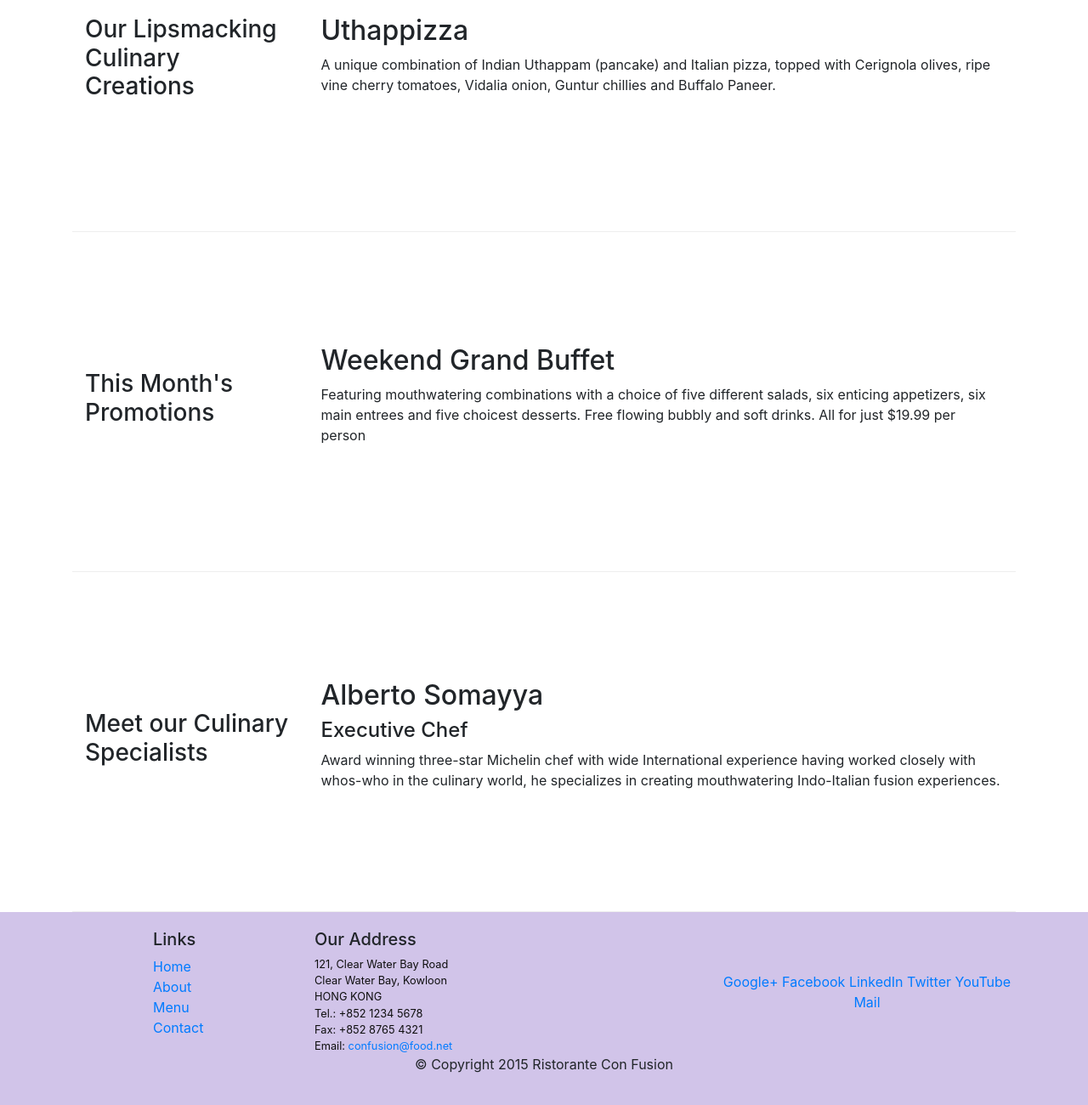
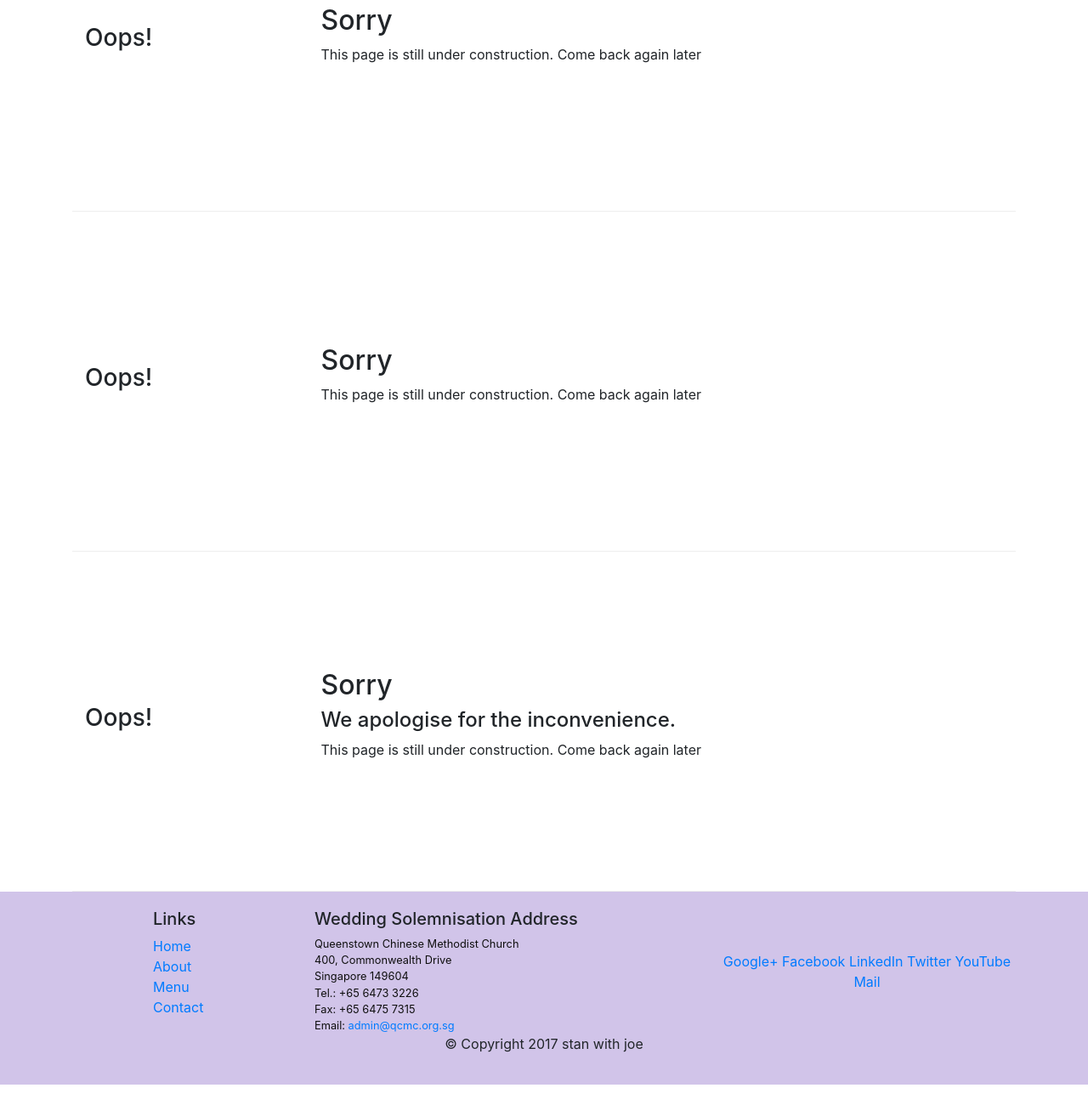
Before and after one commit to stanleyseow173/testinggit, a website: page index.html in a window 1280 px wide. Shown: the part 387-1687 px from the top of the page at 85% size. After the commit the page ends 1663 px from the top, so only its background shows below. Drawn offline with nearby package versions, Linux system fonts and the light colour scheme.

Commit message:
edit 01102017

```diff
--- a/index.html
+++ b/index.html
@@ -10,7 +10,7 @@
     <!-- Bootstrap CSS -->
     <link rel="stylesheet" href="node_modules/bootstrap/dist/css/bootstrap.min.css">
     <link rel="stylesheet" href="css/styles.css">
-    <title>Ristorante Con Fusion</title>
+    <title>stan with joe</title>
 </head>
 
 <body>
@@ -19,8 +19,8 @@
         <div class="container">
             <div class="row row-header">
                 <div class="col-12 col-sm-8">
-                    <h1>Ristorante con Fusion</h1>
-                    <p>We take inspiration from the World's best cuisines, and create a unique fusion experience. Our lipsmacking creations will tickle your culinary senses!</p>
+                    <h1>stan with joe</h1>
+                    <p>"My command is this: Love each other as I have loved you" - John 15:12</p>
                 </div>
                 <div class="col col-sm">
                 </div>
@@ -32,33 +32,33 @@
     <div class ="container">
         <div class = "row row-content align-items-center">
             <div class="col-sm-4 col-md-3 flex-last">
-                <h3>Our Lipsmacking Culinary Creations</h3>
+                <h3>Oops!</h3>
             </div>
             <div class="col-sm col-md flex-first">
-                <h2>Uthappizza</h2>
-                <p>A unique combination of Indian Uthappam (pancake) and Italian pizza, topped with Cerignola olives, ripe vine cherry tomatoes, Vidalia onion, Guntur chillies and Buffalo Paneer.</p>
+                <h2>Sorry</h2>
+                <p>This page is still under construction. Come back again later</p>
             </div>
         </div>
 
 
         <div class = "row row-content align-items-center">
             <div class="col-sm-4 col-md-3">
-                <h3>This Month's Promotions</h3>
+                <h3>Oops!</h3>
             </div>
             <div class="col-sm col-md">
-                <h2>Weekend Grand Buffet</h2>
-                <p>Featuring mouthwatering combinations with a choice of five different salads, six enticing appetizers, six main entrees and five choicest desserts. Free flowing bubbly and soft drinks. All for just $19.99 per person </p>
+                <h2>Sorry</h2>
+                <p>This page is still under construction. Come back again later </p>
             </div>
         </div>
 
         <div class = "row row-content align-items-center">
             <div class="col-sm-4 col-md-3 flex-last">
-                <h3>Meet our Culinary Specialists</h3>
+                <h3>Oops!</h3>
             </div>
             <div class="col-sm col-md flex-first">
-                <h2>Alberto Somayya</h2>
-                <h4>Executive Chef</h4>
-                <p>Award winning three-star Michelin chef with wide International experience having worked closely with whos-who in the culinary world, he specializes in creating mouthwatering Indo-Italian fusion experiences. </p>
+                <h2>Sorry</h2>
+                <h4>We apologise for the inconvenience.</h4>
+                <p>This page is still under construction. Come back again later </p>
             </div>
         </div>
     </div>
@@ -76,14 +76,14 @@
                     </ul>
                 </div>
                 <div class="col-6 col-sm-5">
-                    <h5>Our Address</h5>
+                    <h5>Wedding Solemnisation Address</h5>
                     <address>
-		              121, Clear Water Bay Road<br>
-		              Clear Water Bay, Kowloon<br>
-		              HONG KONG<br>
-		              Tel.: +852 1234 5678<br>
-		              Fax: +852 8765 4321<br>
-		              Email: <a href="mailto:confusion@food.net">confusion@food.net</a>
+		              Queenstown Chinese Methodist Church<br>
+		              400, Commonwealth Drive<br>
+		              Singapore 149604<br>
+		              Tel.: +65 6473 3226<br>
+		              Fax: +65 6475 7315<br>
+		              Email: <a href="mailto:admin@qcmc.org.sg">admin@qcmc.org.sg</a>
 		           </address>
                 </div>
                 <div class="col col-sm-4 align-self-center">
@@ -99,7 +99,7 @@
            </div>
            <div class="row justify-content-center">
                 <div class="col-auto">
-                    <p>© Copyright 2015 Ristorante Con Fusion</p>
+                    <p>© Copyright 2017 stan with joe</p>
                 </div>
            </div>
         </div>
```
